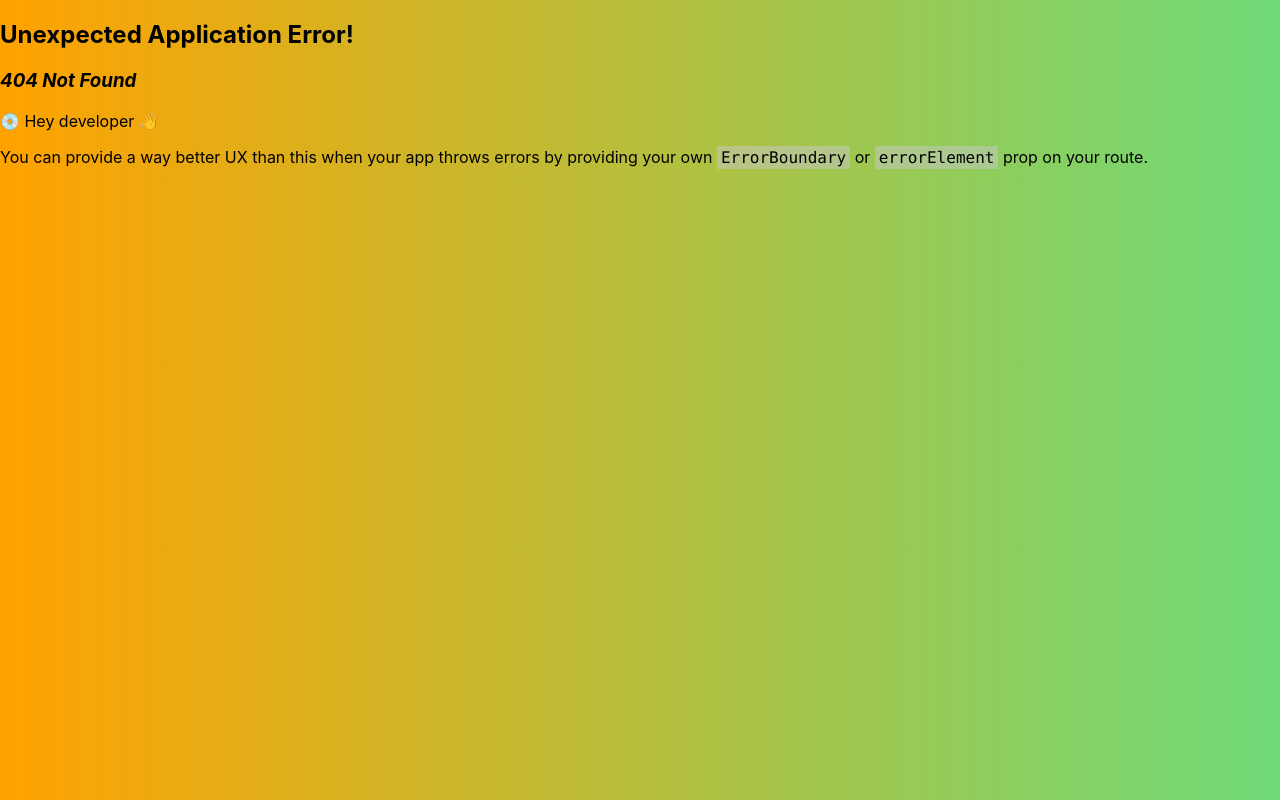
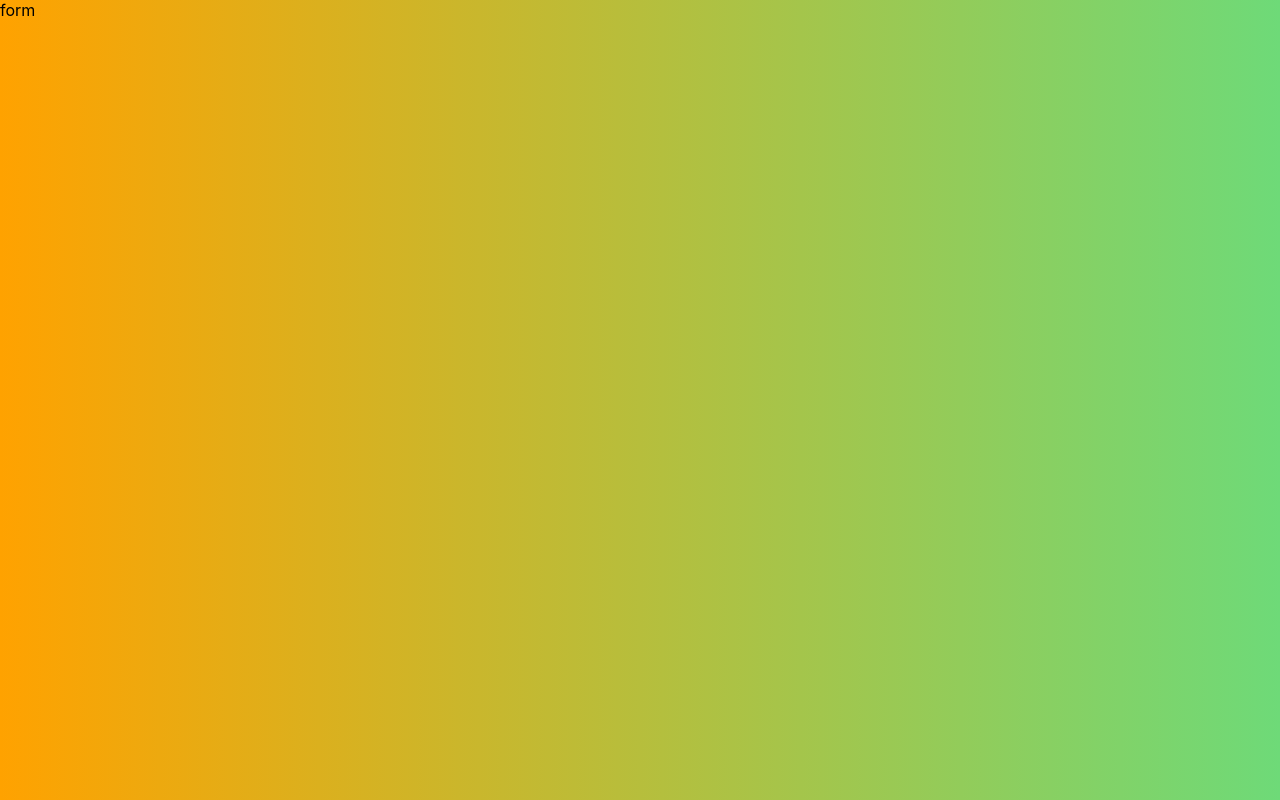
Before and after one commit to bookbig07/test-swift, a React (Create React App) app: page /form in a window 1280 px wide. Before the commit this address had no page. Built offline with nearby package versions, Linux system fonts and the light colour scheme.

Commit message:
add () page form

```diff
--- /dev/null
+++ b/src/components/form/Form.tsx
@@ -0,0 +1,9 @@
+import React from 'react'
+
+function form() {
+  return (
+    <div>form</div>
+  )
+}
+
+export default form
--- a/src/index.tsx
+++ b/src/index.tsx
@@ -5,6 +5,7 @@
 import './translation/translation'
 import HomePage from './components/home/HomePage';
 import Shape from './components/shape/Shape';
+import Form from './components/form/Form';
 import {
   createBrowserRouter,
   RouterProvider,
@@ -18,6 +19,10 @@
   {
     path: '/shape',
     element: <Shape/>
+  },
+  {
+    path: '/form',
+    element: <Form/>
   }
 ])
 
```
Also changed, not shown: src/components/form/Form.scss (added).
